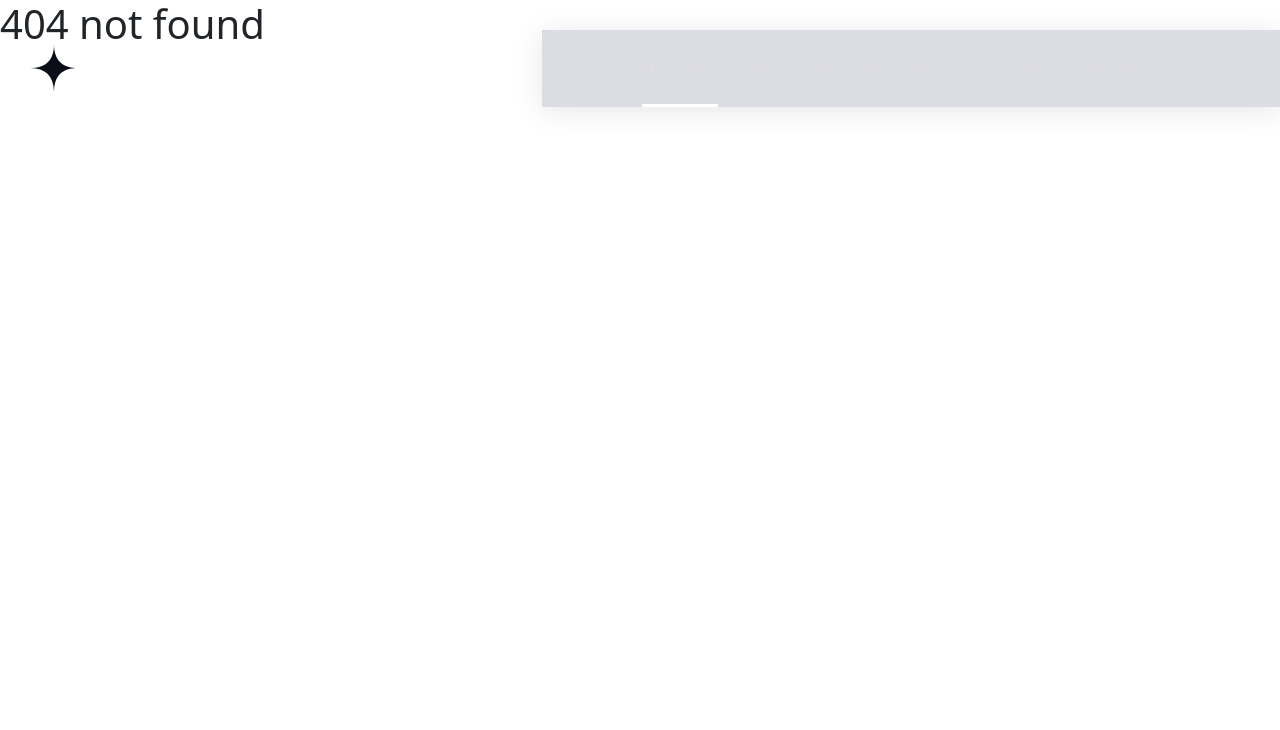
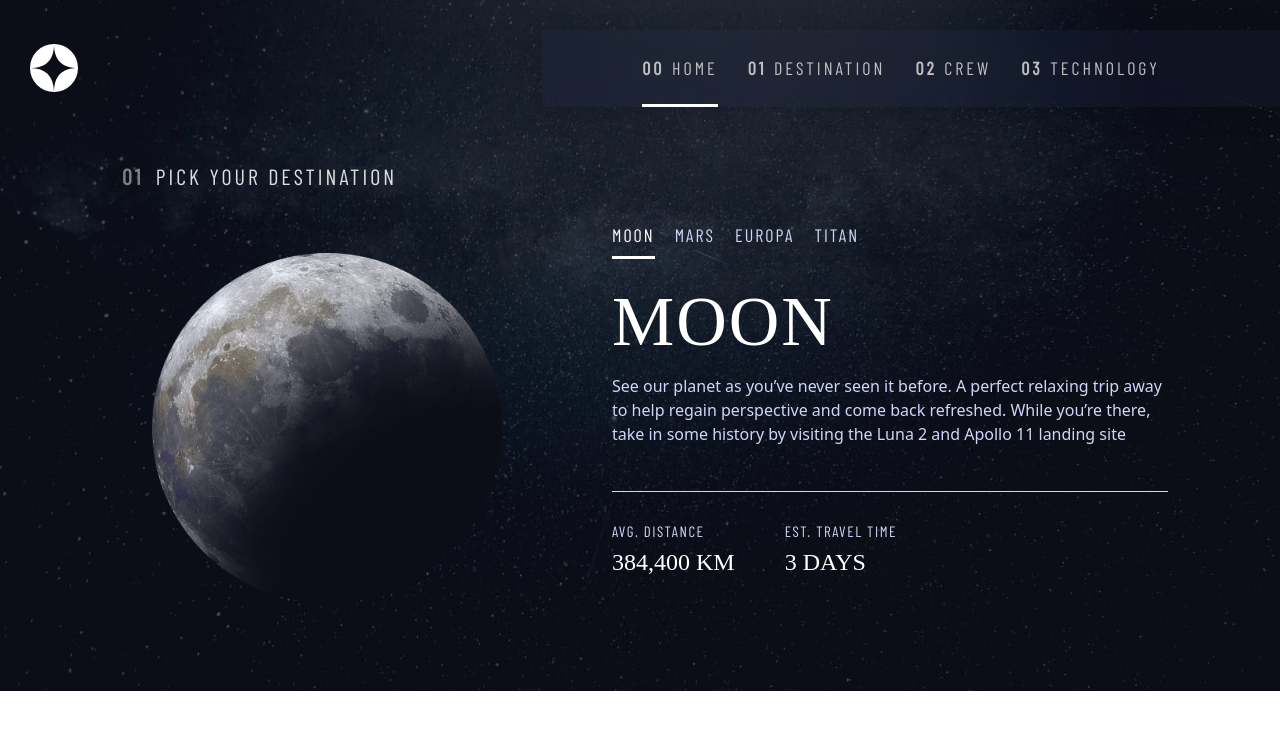
Before and after one commit to lawrenceprieto/space-tourism, a React (Vite) app: page /space-tourism/destination in a window 1280 px wide. Before the commit this address had no page. Shown: the top 730 px of the page. Built offline with nearby package versions, Linux system fonts and the light colour scheme; a web font is replaced by a local one.

Commit message:
fix navigation path

```diff
--- a/src/App.jsx
+++ b/src/App.jsx
@@ -9,7 +9,7 @@ import { BrowserRouter, Routes, Route } from "react-router-dom"
 function App() {
   return (
     <>
-    <BrowserRouter>
+    <BrowserRouter basename="/space-tourism">
       <Routes>
         <Route path="/" element={<NavBar />}>
           <Route index element={<Homepage />} />
--- a/src/component/navbar.jsx
+++ b/src/component/navbar.jsx
@@ -6,16 +6,16 @@ function NavBar() {
 
     const [activeIndex, setActiveIndex] = useState(0);
     const navs = [
-        { name: "Home", linkTo: "/" },
-        { name: "Destination", linkTo: "/destination" },
-        { name: "Crew", linkTo: "/crew" },
-        { name: "Technology", linkTo: "/technology" },
+        { name: "Home", path: "/" },
+        { name: "Destination", path: "/destination" },
+        { name: "Crew", path: "/crew" },
+        { name: "Technology", path: "/technology" },
     ];
 
     function handleNav(index) {
         setActiveIndex(index);
     }
-
+    // console.log(index);
     return(
         <>
             <div className="header">
@@ -25,7 +25,7 @@ function NavBar() {
                         {
                             navs.map((nav,index) => (
                                 <li key={index}>
-                                    <Link to={nav.linkTo} className={index === activeIndex ? "active-navbar" : null}
+                                    <Link to={nav.path} className={index === activeIndex ? "active-navbar" : null}
                                         onClick={() => handleNav(index)} ><span className="nav-num">0{index}</span> {nav.name}
                                     </Link>
                                 </li>
```
Also changed, not shown: 1 other file (tests, documents, lock files or other folders).
